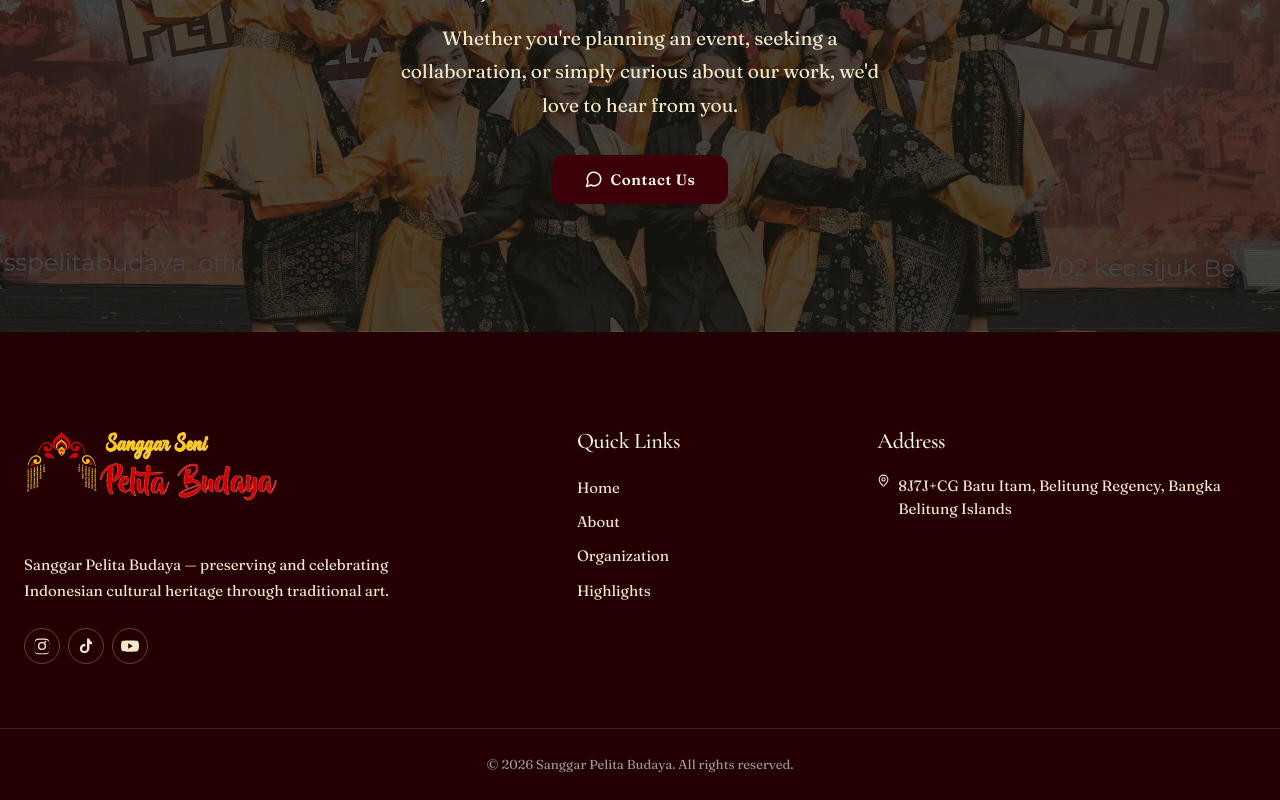
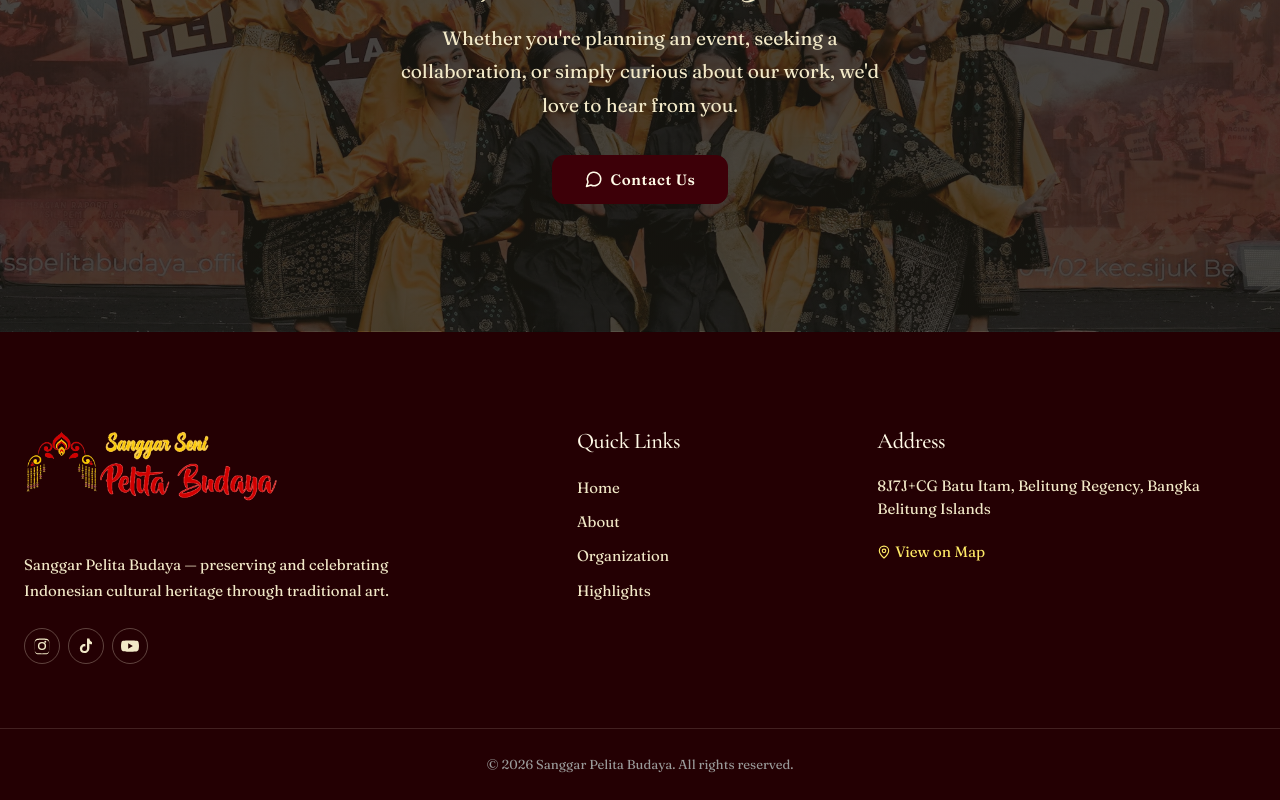
Before and after one commit to HappyRehund/sanggar-pelita-budaya, a Svelte app in the folder frontend/: page / in a window 1280 px wide. Shown: the part 4849-5649 px from the top of the page. Built offline with nearby package versions, Linux system fonts and the light colour scheme; no server answers.

Commit message:
fix(footer): update maps URL and adjust footer contact display

```diff
--- a/frontend/src/layouts/Footer.svelte
+++ b/frontend/src/layouts/Footer.svelte
@@ -110,7 +110,6 @@
         <ul class="footer__contact">
           {#if address}
             <li>
-              <MapPin size={16} />
               <span>{address}</span>
             </li>
           {/if}
@@ -245,7 +244,7 @@
     align-items: center;
     gap: var(--sp-1);
     font-size: var(--fs-body-sm);
-    color: var(--color-gold);
+    color: var(--color-gold-soft);
     margin-top: var(--sp-2);
   }
 
--- a/frontend/src/lib/constants/siteContent.ts
+++ b/frontend/src/lib/constants/siteContent.ts
@@ -9,7 +9,7 @@ export const SITE_CONTENT = {
   heroPrimaryCtaUrl: '/highlights',
 
   /** Google Maps link shown in Footer and Home ContactCta section. */
-  mapsUrl: '',
+  mapsUrl: 'https://maps.app.goo.gl/4TBRYV4UF2jj6VfK7',
 
   /** Social profile URLs. Falsy entries are filtered out by the Footer. */
   socials: {
--- a/frontend/src/modules/home/components/ContactCta.svelte
+++ b/frontend/src/modules/home/components/ContactCta.svelte
@@ -26,12 +26,6 @@
         <MessageCircle size={18} />
         {t('contact_cta_button')}
       </Button>
-      {#if mapsUrl}
-        <Button variant="gradient" size="md" href={mapsUrl}>
-          <MapPin size={18} />
-          {t('contact_cta_maps')}
-        </Button>
-      {/if}
     </div>
   </div>
 </section>
```
